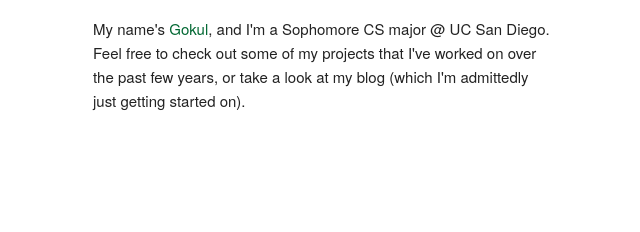
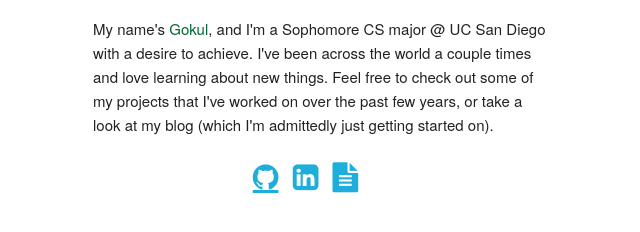
Before and after one commit to gsur24/gsur24.github.io, a plain HTML site: page index.html in a window 1280 px wide. Shown: the part 284-516 px from the top of the page, without its empty margins (67-707 px from the left). Drawn offline with nearby package versions, Linux system fonts and the light colour scheme.

Commit message:
added buttons

```diff
--- a/index.html
+++ b/index.html
@@ -22,6 +22,7 @@
   <link rel="stylesheet" href="css/normalize.css">
   <link rel="stylesheet" href="css/skeleton.css">
   <link rel="stylesheet" href="css/custom.css">
+  <link rel="stylesheet" href="https://maxcdn.bootstrapcdn.com/font-awesome/4.5.0/css/font-awesome.min.css">
 
   <!-- Favicon
   –––––––––––––––––––––––––––––––––––––––––––––––––– -->
@@ -38,10 +39,21 @@
   –––––––––––––––––––––––––––––––––––––––––––––––––– -->
   <div class="container">
     <div class="row">
+      <!-- Description section-->
       <div class="one-half column" style="margin-top: 25%">
         <h4>Hi There!</h4>
-        <p>My name's <span class="changer">Gokul</span>, and I'm a Sophomore CS major @ UC San Diego. Feel free to check out some of my projects that I've worked on over the past few years, or take a look at my blog (which I'm admittedly just getting started on).
+        <p>My name's <span class="changer">Gokul</span>, and I'm a Sophomore CS major @ UC San Diego with a desire to achieve. I've been across the world a couple times and love learning about new things. Feel free to check out some of my projects that I've worked on over the past few years, or take a look at my blog (which I'm admittedly just getting started on).
         </p>
+        <div class="row">
+          <div class="offset-by-four one column"><a href="https://github.com/gsur24" class="fa fa-github fa-2x" target="_blank"></a></div>
+          <div class="one column"><a href="https://linkedin.com/in/gokuls24" class="fa fa-linkedin-square fa-2x" target="_blank"></a></div>
+          <div class="one column"><a href="https://linkedin.com/in/gokuls24" class="fa fa-file-text fa-2x" target="_blank"></a></div>
+        </div>
+      </div>
+
+      <!-- this is where your pic should go -->
+      <div class="one-half column" style="margin-top: 25%">
+
       </div>
     </div>
   </div>
```
